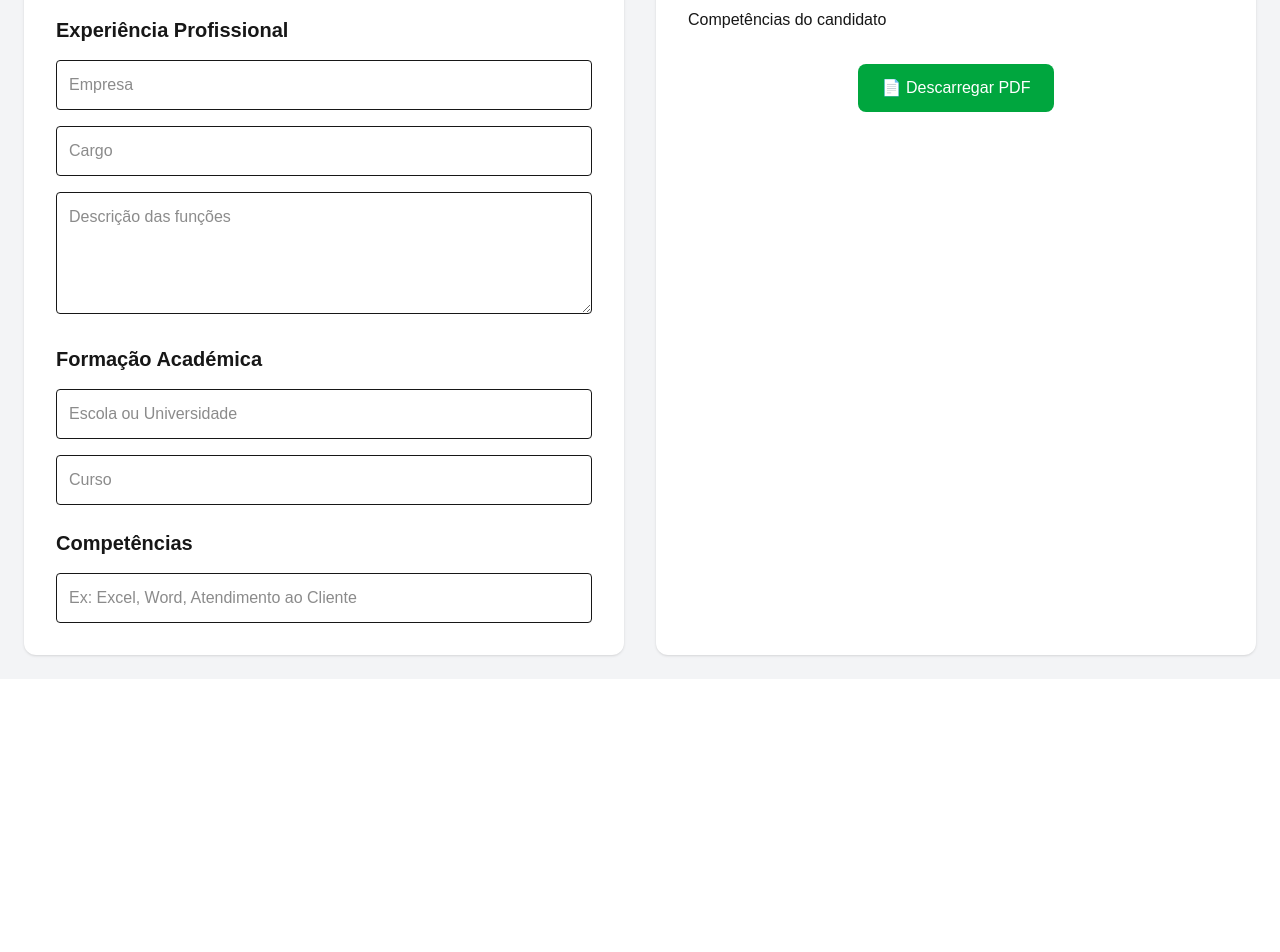
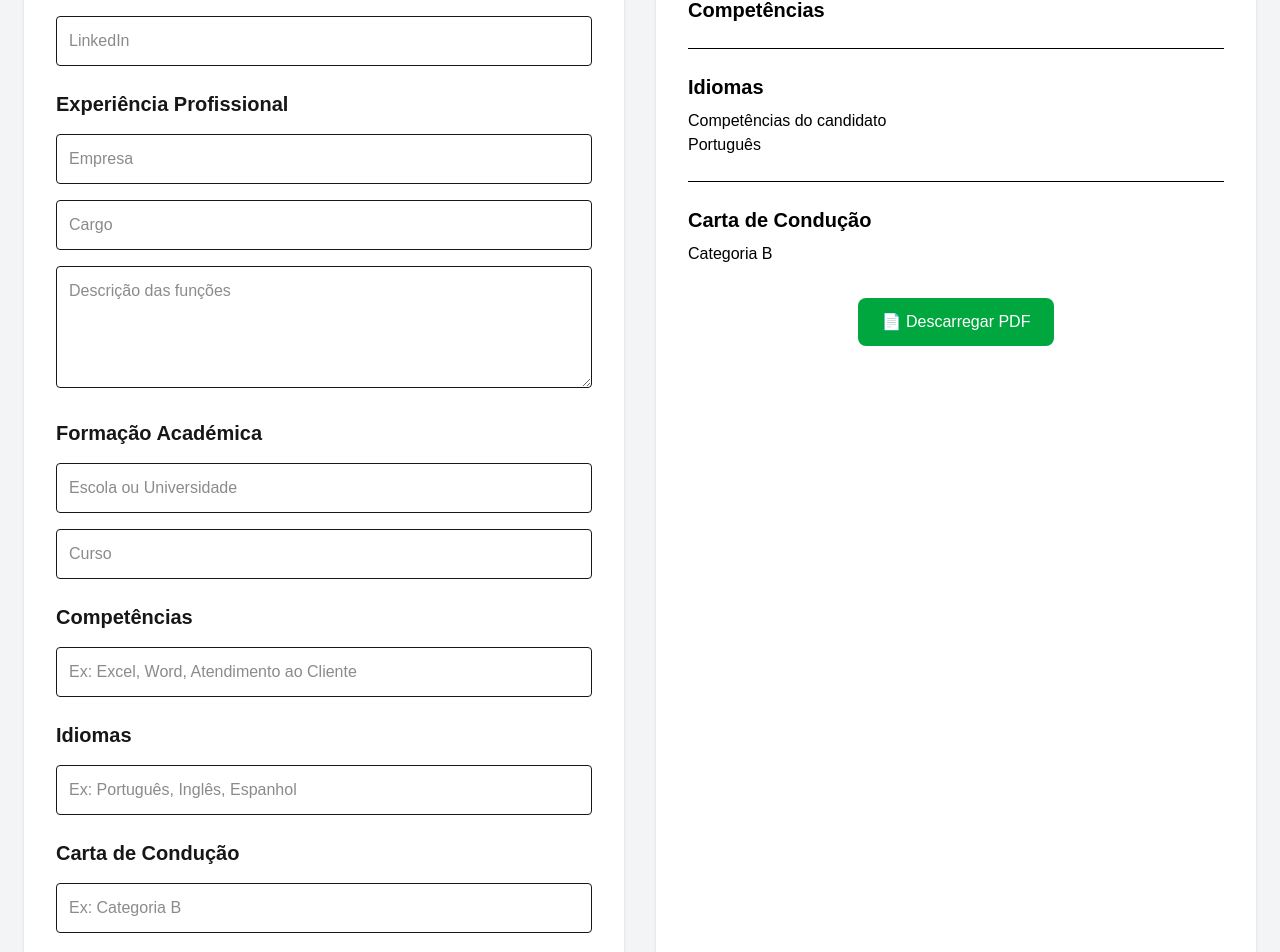
Before and after one commit to Gabrieldiogo-gd/CVMadurorooms, a Next.js app: page /criar-cv in a window 1280 px wide. Shown: the part 551-1503 px from the top of the page. Before the commit the page ends 1230 px from the top, so only its background shows below. Built offline with nearby package versions, Linux system fonts and the light colour scheme.

Commit message:
Adicionados LinkedIn, idiomas e carta conducao

```diff
--- a/app/criar-cv/page.tsx
+++ b/app/criar-cv/page.tsx
@@ -5,38 +5,51 @@ import { useState } from "react";
 import jsPDF from "jspdf";
 import html2canvas from "html2canvas";
 export default function CriarCV() {
+const [idiomas, setIdiomas] = useState("");
 const [modelo, setModelo] = useState("moderno");
 const [foto, setFoto] = useState<string | null>(null);
 const [nome, setNome] = useState("");
   const [email, setEmail] = useState("");
   const [telefone, setTelefone] = useState("");
   const [cidade, setCidade] = useState("");
-
+  const [linkedin, setLinkedin] = useState("");
   const [empresa, setEmpresa] = useState("");
   const [cargo, setCargo] = useState("");
   const [descricao, setDescricao] = useState("");
-
+  const [carta, setCarta] = useState("");
   const [escola, setEscola] = useState("");
   const [curso, setCurso] = useState("");
 
   const [competencias, setCompetencias] = useState("");
  const gerarPDF = async () => {
+  try {
     const element = document.getElementById("curriculo-preview");
 
-  if (!element) return;
+    if (!element) {
+      alert("Não foi encontrada a pré-visualização do currículo.");
+      return;
+    }
 
-  const canvas = await html2canvas(element);
+    const canvas = await html2canvas(element, {
+  scale: 2,
+  useCORS: true,
+  backgroundColor: "#ffffff",
+});
 
     const imgData = canvas.toDataURL("image/png");
 
     const pdf = new jsPDF("p", "mm", "a4");
 
-  const width = 190;
-  const height = (canvas.height * width) / canvas.width;
+    const pdfWidth = 190;
+    const pdfHeight = (canvas.height * pdfWidth) / canvas.width;
 
-  pdf.addImage(imgData, "PNG", 10, 10, width, height);
+    pdf.addImage(imgData, "PNG", 10, 10, pdfWidth, pdfHeight);
 
     pdf.save("curriculo.pdf");
+  } catch (error) {
+    console.error(error);
+    alert("Erro ao gerar PDF. Ver consola.");
+  }
 };
   return (
     <main className="min-h-screen bg-gray-100 p-6">
@@ -118,6 +131,13 @@ const gerarPDF = async () => {
             className="w-full border p-3 rounded mb-6"
           />
 
+          <input
+  type="text"
+  placeholder="LinkedIn"
+  value={linkedin}
+  onChange={(e) => setLinkedin(e.target.value)}
+  className="w-full border p-3 rounded mb-6"
+/>
           <h2 className="text-xl font-bold mb-4">
             Experiência Profissional
           </h2>
@@ -177,11 +197,35 @@ const gerarPDF = async () => {
             onChange={(e) => setCompetencias(e.target.value)}
             className="w-full border p-3 rounded"
           />
+          <h2 className="text-xl font-bold mb-4 mt-6">
+  Idiomas
+</h2>
+
+<input
+  type="text"
+  placeholder="Ex: Português, Inglês, Espanhol"
+  value={idiomas}
+  onChange={(e) => setIdiomas(e.target.value)}
+  className="w-full border p-3 rounded"
+/>
+
+<h2 className="text-xl font-bold mb-4 mt-6">
+  Carta de Condução
+</h2>
+
+<input
+  type="text"
+  placeholder="Ex: Categoria B"
+  value={carta}
+  onChange={(e) => setCarta(e.target.value)}
+  className="w-full border p-3 rounded"
+/>
 </div>
 
        {/* Pré-visualização */}
 <div
   id="curriculo-preview"
+  style={{ backgroundColor: "#ffffff", color: "#000000" }}
   className="bg-white p-8 rounded-xl shadow"
 >
 {foto && (
@@ -209,6 +253,7 @@ const gerarPDF = async () => {
             <p>{email || "email@exemplo.com"}</p>
             <p>{telefone || "000 000 000"}</p>
             <p>{cidade || "Cidade"}</p>
+            <p>{linkedin || "linkedin.com/in/perfil"}</p>
         </div>
 
           <hr className="my-6" />
@@ -248,10 +293,30 @@ const gerarPDF = async () => {
           <h3 className="text-xl font-bold mb-2">
             Competências
           </h3>
+          <hr className="my-6" />
+
+<h3 className="text-xl font-bold mb-2">
+  Idiomas
+</h3>
 
 <p>
             {competencias || "Competências do candidato"}
           </p>
+
+<p>
+  {idiomas || "Português"}
+</p>
+
+<hr className="my-6" />
+
+<h3 className="text-xl font-bold mb-2">
+  Carta de Condução
+</h3>
+
+<p>
+  {carta || "Categoria B"}
+</p>
+
         <div className="mt-8 text-center">
   <button
     onClick={gerarPDF}
```
Lines whose indentation alone changed are shown as unchanged.
